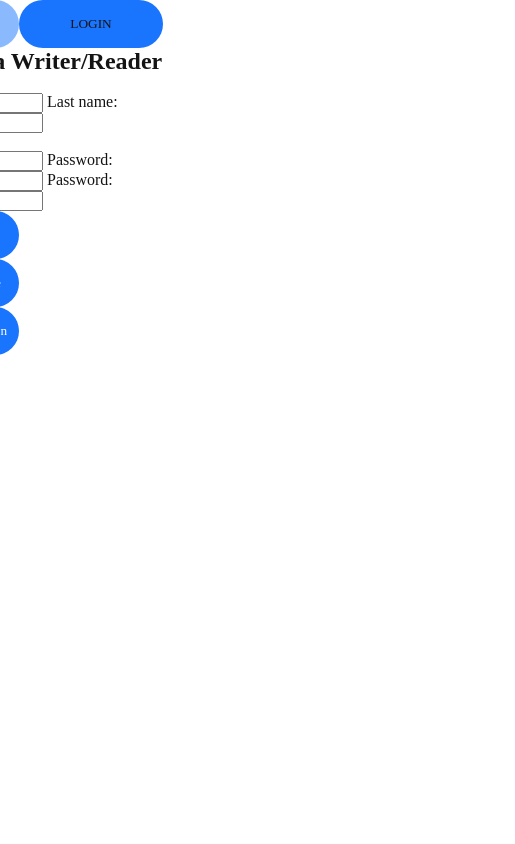
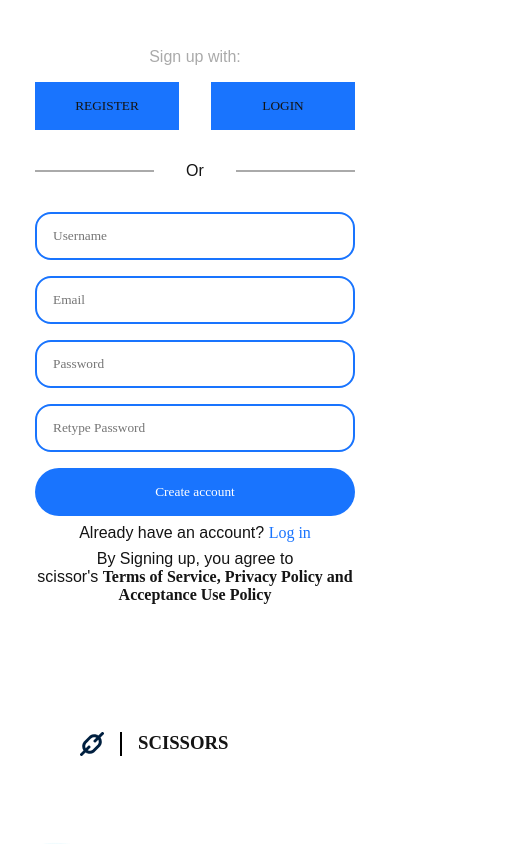
Before and after one commit to Oreolion/URLSHORTENER, a Vue app: page /#/ in a window 390 px wide. Both pictures are taken after a click on the button "Try for free". Shown: the top 844 px of the page, 515 px wide, since content can reach past the window. Built offline with nearby package versions, Linux system fonts and the light colour scheme; a web font is replaced by a local one.

Commit message:
add: update signup and login views;

```diff
--- a/src/routes/index.ts
+++ b/src/routes/index.ts
@@ -1,6 +1,6 @@
 import { createRouter, createWebHashHistory } from "vue-router";
 import LandingPage from "../views/LandingPage.vue";
-// import Dashboard from "../layouts/dashboard.vue";
+import Dashboard from "../views/Dashboard.vue";
 import NotFound from "../views/NotFound.vue";
 import SignupPageVue from "../views/Signup.vue";
 import LoginVue from "../views/Login.vue";
@@ -16,14 +16,14 @@ const router = createRouter({
 
     { path: "/login", name: "login-page", component: LoginVue },
     { path: "/signup", name: "signup-page", component: SignupPageVue },
-    // {
-    //   path: "/dashboard",
-    //   name: "dash-board",
-    //   component: Dashboard,
-    //   meta: { requiresAuth: true },
-    // //   children: [
-    // //   ],
-    // },
+    {
+      path: "/dashboard",
+      name: "dash-board",
+      component: Dashboard,
+      meta: { requiresAuth: true },
+    //   children: [
+    //   ],
+    },
 
     { path: "/:pathMatch(.*)*", name: "not-found", component: NotFound },
   ],
--- a/src/style.css
+++ b/src/style.css
@@ -960,6 +960,10 @@ footer p {
     visibility: hidden;
   }
 
+  .footer {
+    text-align: center;
+  }
+
   .footerright {
     display: flex;
     flex-direction: column;
@@ -986,4 +990,6 @@ footer p {
     text-align: center;
     margin-right: 2rem;
   }
+
+
 }
--- /dev/null
+++ b/src/views/Dashboard.vue
@@ -0,0 +1,9 @@
+<template>
+  <div>
+    <h1>This is the dashboard page</h1>
+  </div>
+</template>
+
+<script setup lang="ts"></script>
+
+<style scoped></style>
--- a/src/views/Login.vue
+++ b/src/views/Login.vue
@@ -1,7 +1,9 @@
 <template>
-  <div class="right__box">
+  <section>
+    <div class="signup__box">
       <div class="signup__form">
         <form action="">
+          <p class="header">Login with:</p>
           <div class="navigatepagebtn-box">
             <button>
               <router-link to="/signup">REGISTER</router-link>
@@ -10,18 +12,34 @@
               <router-link to="/login">LOGIN</router-link>
             </button>
           </div>
-        <h1 class="form__header">Welcome Back</h1>
+
+          <div class="break">
+            <span></span>
+            <p>Or</p>
+            <span></span>
+          </div>
+
           <div class="inner__form">
             <label for="email">
-            Email address: <br />
-            <input type="email" v-model="v$.email.$model" />
+              <input
+                type="email"
+                v-model="v$.email.$model"
+                placeholder="Email address or username"
+              />
               <small v-if="v$.email.$errors.length > 0 && v$.email.$errors[0]">
                 {{ v$.email.$errors[0].$message }}
               </small>
             </label>
             <label for="password">
-            Password: <br />
-            <input type="password" v-model="v$.password.$model" />
+              <input
+                type="password"
+                v-model="v$.password.$model"
+                placeholder="Password"
+              />
+              <small
+                style="color: #1974fe; align-self: flex-end; margin-bottom: 1rem"
+                >Forgot your password?</small
+              >
               <small v-if="v$.password.$errors.length">{{
                 v$.password.$errors[0].$message
               }}</small>
@@ -29,13 +47,27 @@
 
             <div class="btn-box">
               <button type="button" @click="handleLogin">Login account</button>
-            <button>Sign in with google</button>
-            <button>Sign in with LinkedIn</button>
+              <p>
+                Don't have an account?
+                <router-link to="/signup" class="route"> Sign Up </router-link>
+              </p>
+
+              <p>
+                By Signing up, you agree to <br />
+                scissor's
+                <strong
+                  >Terms of Service, Privacy Policy and Acceptance Use
+                  Policy</strong
+                >
+              </p>
             </div>
           </div>
         </form>
       </div>
     </div>
+  </section>
+
+  <Footer></Footer>
 </template>
 
 <script setup lang="ts">
@@ -46,6 +78,8 @@ import { useVuelidate } from "@vuelidate/core";
 import { required, email, minLength } from "@vuelidate/validators";
 import { auth } from "../utils/firebase";
 import { signInWithEmailAndPassword } from "firebase/auth";
+import Footer from "../components/Footer.vue";
+
 const user = reactive({
   email: "",
   password: "",
@@ -82,4 +116,99 @@ const handleLogin = async () => {
 };
 </script>
 
-<style scoped></style>
+<style scoped>
+section {
+  padding: 3rem;
+  display: flex;
+  align-items: center;
+  justify-content: center;
+}
+
+section .signup__box {
+  margin: 0 auto;
+}
+
+.signup__form {
+  display: flex;
+  flex-direction: column;
+}
+
+form .header {
+  text-align: center;
+  margin-bottom: 1rem;
+  color: #aaa;
+}
+
+.navigatepagebtn-box {
+  display: flex;
+  gap: 2rem;
+  margin-bottom: 2rem;
+  align-items: center;
+  justify-content: center;
+}
+
+.navigatepagebtn-box button {
+  border-radius: 0;
+}
+
+.inner__form {
+  display: flex;
+  flex-direction: column;
+}
+
+.inner__form .name {
+  display: flex;
+  flex-direction: column;
+}
+
+.break {
+  display: flex;
+  align-items: center;
+  justify-content: center;
+  gap: 2rem;
+}
+
+.break span {
+  width: 40%;
+  height: 2px;
+  background: #aaa;
+  margin-bottom: 2rem;
+}
+
+.break p {
+  margin-bottom: 2rem;
+}
+
+.inner__form input {
+  border: 2px solid #1974fe;
+  border-radius: 1rem;
+  width: 100%;
+  height: 3rem;
+  margin-bottom: 1rem;
+  padding-left: 1rem;
+}
+
+.btn-box {
+  display: flex;
+  flex-direction: column;
+  align-items: center;
+  justify-content: center;
+  gap: 0.5rem;
+}
+.btn-box button {
+  width: 100%;
+}
+
+.btn-box p {
+  text-align: center;
+  color: #aaa;
+}
+
+.btn-box .route {
+  color: #1974fe;
+}
+
+@media (max-width: 640px) {
+
+}
+</style>
--- a/src/views/Signup.vue
+++ b/src/views/Signup.vue
@@ -6,6 +6,7 @@ import { useVuelidate } from "@vuelidate/core";
 import { required, email, minLength, sameAs } from "@vuelidate/validators";
 import { reactive, computed } from "vue";
 import { useRouter } from "vue-router";
+import Footer from "../components/Footer.vue";
 
 const userRules = {
   email: { required, email },
@@ -59,6 +60,7 @@ const handleSignUp = async () => {
     <div class="signup__box">
       <div class="signup__form">
         <form action="">
+          <p class="header">Sign up with:</p>
           <div class="navigatepagebtn-box">
             <button>
               <router-link to="/signup">REGISTER</router-link>
@@ -67,37 +69,49 @@ const handleSignUp = async () => {
               <router-link to="/login">LOGIN</router-link>
             </button>
           </div>
-          <h1 class="form__header">Register as a Writer/Reader</h1>
+          <div class="break">
+            <span></span>
+            <p>Or</p>
+            <span></span>
+          </div>
           <div class="inner__form">
             <div class="name">
               <label for="firstname">
-                First name: <br />
-                <input v-model="user.firstname" type="text" />
-              </label>
-              <label for="lastname">
-                Last name: <br />
-                <input v-model="user.lastname" type="text" />
+                <input
+                  v-model="user.firstname"
+                  type="text"
+                  placeholder="Username"
+                />
               </label>
             </div>
 
             <label for="email">
-              Email address: <br />
-              <input type="email" v-model="v$.email.$model" />
+              <input
+                type="email"
+                v-model="v$.email.$model"
+                placeholder="Email"
+              />
 
               <small v-if="v$.email.$errors.length > 0 && v$.email.$errors[0]">
                 {{ v$.email.$errors[0].$message }}
               </small>
             </label>
             <label for="password">
-              Password: <br />
-              <input type="password" v-model="v$.password.$model" />
+              <input
+                type="password"
+                v-model="v$.password.$model"
+                placeholder="Password"
+              />
               <small v-if="v$.password.$errors.length">{{
                 v$.password.$errors[0].$message
               }}</small>
             </label>
             <label for="password">
-              Password: <br />
-              <input type="password" v-model="v$.confirmPassword.$model" />
+              <input
+                type="password"
+                v-model="v$.confirmPassword.$model"
+                placeholder="Retype Password"
+              />
               <small v-if="v$.confirmPassword.$errors.length">{{
                 v$.confirmPassword.$errors[0].$message
               }}</small>
@@ -105,20 +119,32 @@ const handleSignUp = async () => {
 
             <div class="btn-box">
               <button @click="handleSignUp">Create account</button>
-              <button>Sign up with google</button>
-              <button>Sign up with LinkedIn</button>
+
+              <p>
+                Already have an account?
+                <router-link to="/login" class="route"> Log in </router-link>
+              </p>
+
+              <p>
+                By Signing up, you agree to <br />
+                scissor's
+                <strong
+                  >Terms of Service, Privacy Policy and Acceptance Use
+                  Policy</strong
+                >
+              </p>
             </div>
           </div>
         </form>
       </div>
     </div>
   </section>
+  <Footer></Footer>
 </template>
-
-
 
 <style scoped>
 section {
+  padding: 3rem;
   display: flex;
   align-items: center;
   justify-content: center;
@@ -126,18 +152,89 @@ section {
 
 section .signup__box {
   margin: 0 auto;
-  min-width: 40rem;
-  width: 40rem;
 }
 
 .signup__form {
+  display: flex;
+  flex-direction: column;
+}
 
+form .header {
+  text-align: center;
+  margin-bottom: 1rem;
+  color: #aaa;
+}
+
+.navigatepagebtn-box {
+  display: flex;
+  gap: 2rem;
+  margin-bottom: 2rem;
+  align-items: center;
+  justify-content: center;
+}
+
+.navigatepagebtn-box button {
+  border-radius: 0;
+}
+.form__header {
+  margin-bottom: 1rem;
+}
+.inner__form {
+  display: flex;
+  flex-direction: column;
+}
+
+.break {
+  display: flex;
+  align-items: center;
+  justify-content: center;
+  gap: 2rem;
+}
+
+.break span {
+  width: 40%;
+  height: 2px;
+  background: #aaa;
+  margin-bottom: 2rem;
+}
+
+.break p {
+  margin-bottom: 2rem;
+}
+
+.inner__form .name {
+  display: flex;
+  flex-direction: column;
+}
+
+.inner__form input {
+  border: 2px solid #1974fe;
+  border-radius: 1rem;
+  width: 100%;
+  height: 3rem;
+  margin-bottom: 1rem;
+  padding-left: 1rem;
 }
 
 .btn-box {
-    display: flex;
-    flex-direction: column;
+  display: flex;
+  flex-direction: column;
+  align-items: center;
+  justify-content: center;
+  gap: 0.5rem;
 }
 
+.btn-box button {
+  width: 100%;
+}
+.btn-box p {
+  text-align: center;
+}
 
+.btn-box .route {
+  color: #1974fe;
+}
+
+@media (max-width: 640px) {
+}
 </style>
```
Lines whose indentation alone changed are shown as unchanged.
